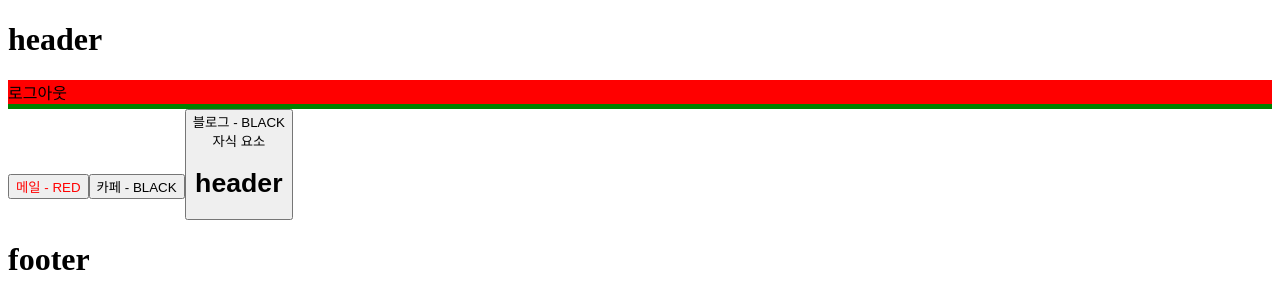
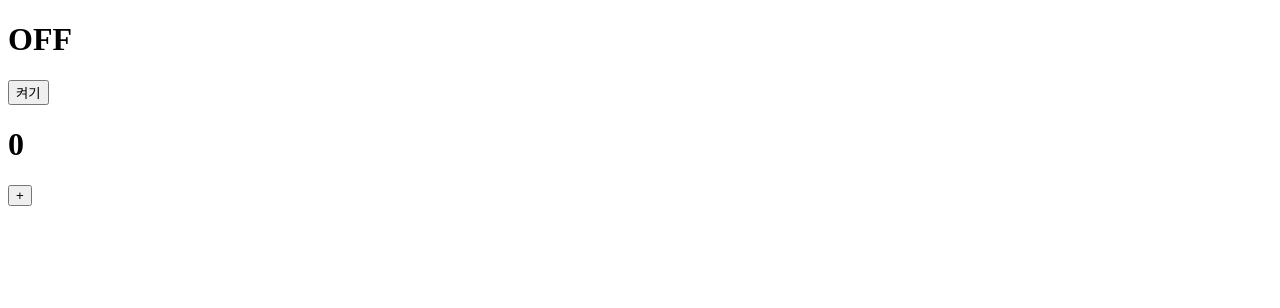
Before and after one commit to JisooPyo/react-study-log, a React (Vite) app in the folder section05/: page / in a window 1280 px wide. Shown: the top 308 px of the page. Built offline with nearby package versions, Linux system fonts and the light colour scheme.

Commit message:
s05-c06: State로 상태관리하기

```diff
--- a/section05/src/App.jsx
+++ b/section05/src/App.jsx
@@ -1,38 +1,38 @@
 import "./App.css";
-// Header.jsx 로 확장자를 쓰지 않아도 된다.
-// vite로 만든 React App 에서는 확장자를 쓰지 않아도 자동으로 파일을 찾아가도록 내부적으로 설정이 되어 있기 때문
-import Header from "./components/Header";
-import Main from "./components/Main";
-import Footer from "./components/Footer";
-import Button from "./components/Button";
+import { useState } from "react";
+function App() {
+  // count는 초기값 0, 정해주지 않으면 undefined
+  // setCount: 상태 변화 함수(count의 값을 변경)
+  const [count, setCount] = useState(0);
 
-// 컴포넌트 내부에 컴포넌트가 있을 경우 부모, 자식 관계로 표현된다.
-// App 컴포넌트 내부에 Header 컴포넌트가 있을 경우 App 컴포넌트는 부모 컴포넌트, Header 컴포넌트는 자식 컴포넌트라고 한다.
-// App 컴포넌트는 관례상 모든 컴포넌트의 최상위 조상 컴포넌트로 설정한다. 이 때문에 Root 컴포넌트라고 하기도 한다.
+  /**
+   * let light = "OFF"로 하지 않는 이유
+   * 리액트에서는 state가 변화해야 리렌더링이 되는데, let light가 바뀌었다고 리렌더링이 되지 않는다.
+   * 가변적인 값을 화면에 렌더링 시켜주고 싶다면 state를 이용해서 처리해야 한다.
+   */
+  const [light, setLight] = useState("OFF");
 
-// App Component
-function App() {
-  const buttonProps = {
-    text: "메일",
-    color: "red",
-    a: 1,
-    b: 2,
-    c: 3,
-  };
   return (
     <>
-      <Header />
-      <Main />
-      <Button {...buttonProps} />
-      <Button text={"카페"} />
-
-      {/* Button 컴포넌트에 HTML 요소, 컴포넌트 전달 */}
-      <Button text={"블로그"}>
-        <div>자식 요소</div>
-        <Header />
-      </Button>
-
-      <Footer />
+      <div>
+        <h1>{light}</h1>
+        <button
+          onClick={() => {
+            setLight(light === "ON" ? "OFF" : "ON");
+          }}
+        >
+          {light === "ON" ? "끄기" : "켜기"}
+        </button>
+      </div>
+      <h1>{count}</h1>
+      <button
+        onClick={() => {
+          setCount(count + 1);
+        }}
+      >
+        +
+      </button>
+      {count >= 5 && <h2>count는 5이상입니다.</h2>}
     </>
   );
 }
```
